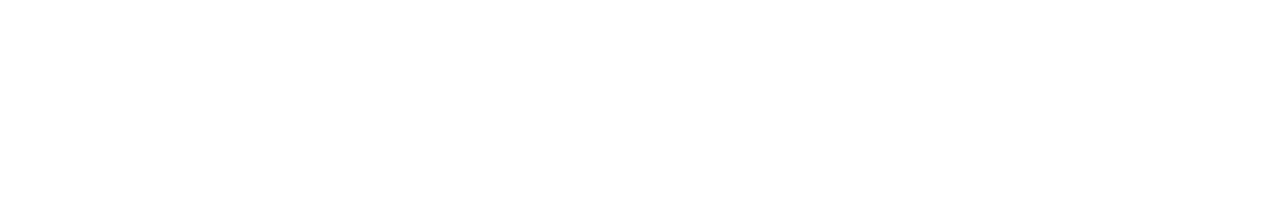
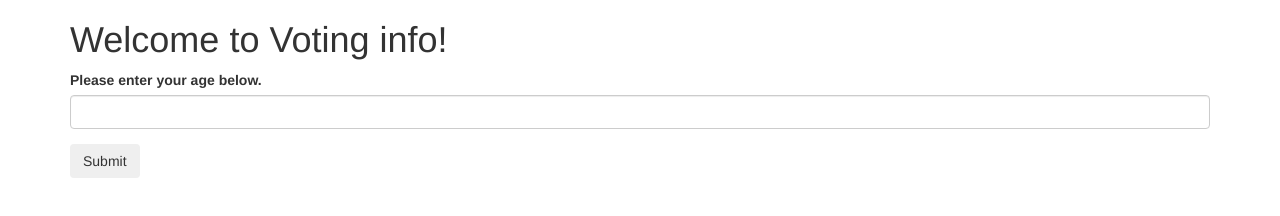
Before and after one commit to ChanceMagno/vote, a plain HTML site: page index.html in a window 1280 px wide. Drawn offline with Linux system fonts and the light colour scheme.

Commit message:
add form #under18

```diff
--- a/index.html
+++ b/index.html
@@ -1,12 +1,23 @@
 <!DOCTYPE html>
 <html>
   <head>
-    <title>survey</title>
+    <title>Voting</title>
     <link href="css/bootstrap.css" rel="stylesheet" type="text/css">
     <link href="css/styles.css" rel="stylesheet" type="text/css">
     <script src="js/jquery-3.1.1.js"></script>
     <script src="js/scripts.js"></script>
   </head>
   <body>
+    <div class="container">
+      <h1>Welcome to Voting info!</h1>
+      <form id="under18">
+        <div class="form-group">
+          <label for="under18">Please enter your age below.</label>
+          <input id="under18" class="form-control" type="text">
+        </div>
+        <button type="submit" class="btn">Submit</button>
+      </form>
+
+  </div>
   </body>
 </html>
```
